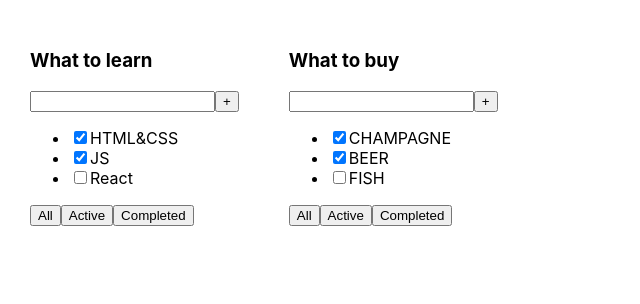
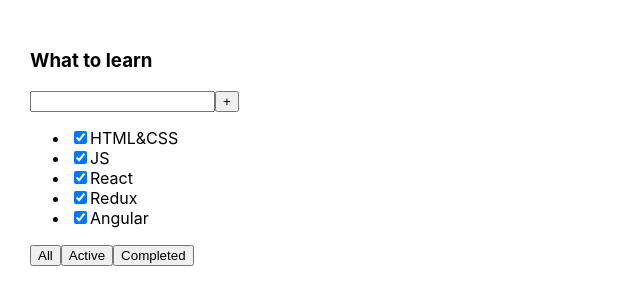
Before and after one commit to AndreyZaytsev90/IT-INCUBATOR, a React (Create React App) app in the folder todolist/ts-02/: page / in a window 1280 px wide. Shown: the top 304 px of the page, without its empty margins (0-640 px from the left). Built offline with nearby package versions, Linux system fonts and the light colour scheme.

Commit message:
change file

```diff
--- a/todolist/ts-02/src/App.tsx
+++ b/todolist/ts-02/src/App.tsx
@@ -11,28 +11,20 @@
 //CRUD (сокр. от англ. create, read, update, delete — «создать, прочесть, обновить, удалить»)
 function App() {
     //BLL :
-    const todoListTitle_1: string = "What to learn"
-    const todoListTitle_2: string = "What to buy"
-    const tasks_1: Array<TaskType> = [
+    const todoListTitle: string = "What to learn"
+    const tasks: Array<TaskType> = [
         {id: 1, title: "HTML&CSS", isDone: true},
         {id: 2, title: "JS", isDone: true},
-        {id: 3, title: "React", isDone: false},
-    ]
-    const tasks_2: Array<TaskType> = [
-        {id: 4, title: "CHAMPAGNE", isDone: true},
-        {id: 5, title: "BEER", isDone: true},
-        {id: 6, title: "FISH", isDone: false},
+        {id: 3, title: "React", isDone: true},
+        {id: 4, title: "Redux", isDone: true},
+        {id: 5, title: "Angular", isDone: true},
     ]
     //UI:
     return (
         <div className="App">
             <TodoList
-                title={todoListTitle_1}
-                tasks={tasks_1}
-            />
-            <TodoList
-                title={todoListTitle_2}
-                tasks={tasks_2}
+                title={todoListTitle}
+                tasks={tasks}
             />
         </div>
     );
--- a/todolist/ts-02/src/TodoList.tsx
+++ b/todolist/ts-02/src/TodoList.tsx
@@ -8,6 +8,16 @@
 
 
 const TodoList = (props: TodoListPropsType) => {
+
+    const tasksElements = props.tasks.map(task => {
+        return (
+            <li>
+                <input type="checkbox" checked={task.isDone}/>
+                <span>{task.title}</span>
+            </li>
+        )
+    })
+
     return (
         <div>
             <h3>{props.title}</h3>
@@ -16,12 +26,7 @@
                 <button>+</button>
             </div>
             <ul>
-                <li><input type="checkbox" checked={props.tasks[0].isDone}/>
-                    <span>{props.tasks[0].title}</span></li>
-                <li><input type="checkbox" checked={props.tasks[1].isDone}/>
-                    <span>{props.tasks[1].title}</span></li>
-                <li><input type="checkbox" checked={props.tasks[2].isDone}/>
-                    <span>{props.tasks[2].title}</span></li>
+                {tasksElements}
             </ul>
             <div>
                 <button>All</button>
```
